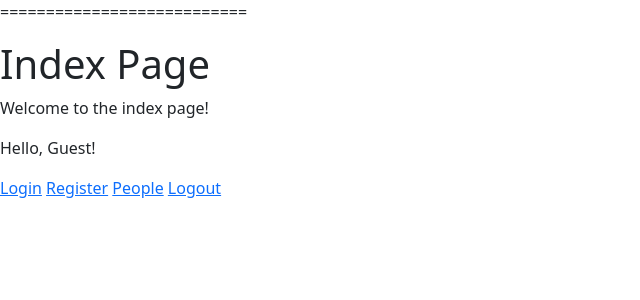
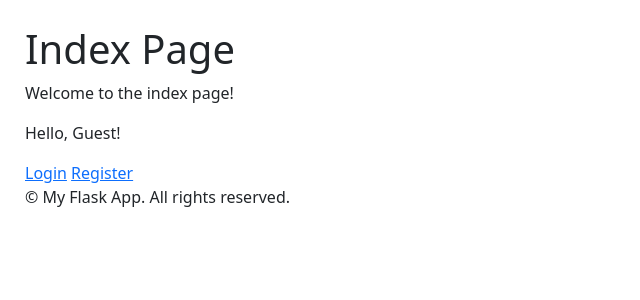
Before and after one commit to 777marc/mc_site, a Flask app: page / in a window 1280 px wide. Shown: the top 300 px of the page, without its empty margins (0-640 px from the left). Run offline with Flask 3, Linux system fonts and the light colour scheme; parts of the project's set-up code (start-up, migrations or seed data) failed here and were passed over; some libraries are stand-ins or nearby versions.

Commit message:
misc template clean up

```diff
--- a/app/templates/base.html
+++ b/app/templates/base.html
@@ -6,9 +6,19 @@
     <title>{% block title %}App{% endblock %}</title>
     <link rel="stylesheet" type="text/css" href="/css/bootstrap.min.css" />
   </head>
-  <body>
-    <p>===========================</p>
-    {% block content %}{% endblock %}
+  <body style="padding: 25px">
+    <div class="content">{% block content %}{% endblock %}</div>
+    <footer>
+      {% if not current_user.is_authenticated %}
+      <a href="{{ url_for('login') }}">Login</a>
+      <a href="{{ url_for('register') }}">Register</a>
+      {% else %}
+      <a href="{{ url_for('people') }}">People</a>
+      <a href="{{ url_for('logout') }}">Logout</a>
+      {% endif %}
+      <p>&copy; My Flask App. All rights reserved.</p>
+    </footer>
+
     <script src="/js/bootstrap.bundle.min.js"></script>
   </body>
 </html>
--- a/app/templates/index.html
+++ b/app/templates/index.html
@@ -8,11 +8,4 @@
 <p>Hello, {{ current_user.username }}!</p>
 {% else %}
 <p>Hello, Guest!</p>
-{% endif %}
-
-<a href="{{ url_for('login') }}">Login</a>
-<a href="{{ url_for('register') }}">Register</a>
-<a href="{{ url_for('people') }}">People</a>
-<a href="{{ url_for('logout') }}">Logout</a>
-
-{% endblock %}
+{% endif %} {% endblock %}
```
